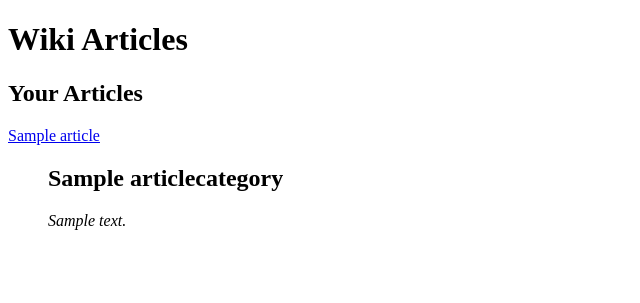
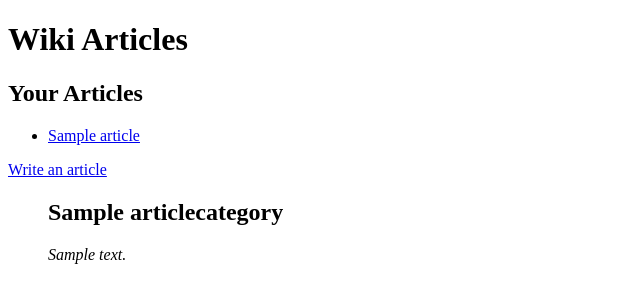
Before and after one commit to tchato-admu/hobbysite-F-21, a Django app: page /wiki/articles in a window 1280 px wide. Shown: the part 76-379 px from the top of the page, without its empty margins (0-640 px from the left). Run offline with Django 5.2, Linux system fonts and the light colour scheme; a user stored in the database is signed in; tables that the repository leaves empty hold one stand-in row (values such as "Sample post").

Commit message:
added article creation and editing

```diff
--- a/hobbysite/templates/wiki/article_detail.html
+++ b/hobbysite/templates/wiki/article_detail.html
@@ -2,6 +2,12 @@
 {% load static %}
 
 {% block content%}
+	{% if request.user.is_authenticated %}
+		{% if article.author == user.profile %}
+			<p><a href="{% url 'wiki:article_update' pk=object.pk %}">Edit</a></p>
+		{% endif %}
+	{% endif %}
+
 	<h1>{{ article.title }}</h1>
 	{% if article.header_image %}
 		<img src="{{ article.header_image.url }}" alt="there should be an image here!!">
--- a/hobbysite/templates/wiki/article_list.html
+++ b/hobbysite/templates/wiki/article_list.html
@@ -5,11 +5,18 @@
 	<h1>Wiki Articles</h1>
 	{% if request.user.is_authenticated %}
 		<h2>Your Articles</h2>
+		<ul>
 		{% for creations in user_made %}
-			<a href="{{ creations.get_absolute_url }}">
-				{{ creations }}
-			</a>
+			<li>
+				<a href="{{ creations.get_absolute_url }}">
+					{{ creations }}
+				</a>
+			</li>
+		{% empty %}
+			<p><i>You haven't written any articles. Write one now!</i></p>
 		{% endfor %}
+		</ul>
+		<p><a href="{% url 'wiki:article_create' %}">Write an article</a></p>
 	{% endif %}
 	<ul>
 		{% for category in categories %}
--- a/hobbysite/wiki/forms.py
+++ b/hobbysite/wiki/forms.py
@@ -5,7 +5,7 @@ from .models import Article, Comment
 class ArticleForm(forms.ModelForm):
     class Meta:
         model = Article
-        fields = "__all__"
+        fields = ["title", "category", "entry", "header_image",]
 
 class CommentForm(forms.ModelForm):
     class Meta:
--- a/hobbysite/wiki/urls.py
+++ b/hobbysite/wiki/urls.py
@@ -1,9 +1,11 @@
 from django.urls import path
-from .views import article_list, ArticleDetailView
+from .views import article_list, ArticleDetailView, ArticleCreateView, ArticleUpdateView
 
 urlpatterns = [
     path('articles', article_list, name='article_list'),
-    path('article/<int:pk>', ArticleDetailView.as_view(), name='article_detail')
+    path('article/<int:pk>', ArticleDetailView.as_view(), name='article_detail'),
+    path('article/add', ArticleCreateView.as_view(), name='article_create'),
+    path('article/<int:pk>/edit', ArticleUpdateView.as_view(), name='article_update'),
 ]
 
 app_name = 'wiki'
--- a/hobbysite/wiki/views.py
+++ b/hobbysite/wiki/views.py
@@ -3,7 +3,9 @@ from django.shortcuts import render
 from django.http import HttpResponse
 from django.views.generic.list import ListView
 from django.views.generic.detail import DetailView
+from django.views.generic.edit import CreateView, UpdateView
 from django.contrib.auth.mixins import LoginRequiredMixin
+from django.urls import reverse_lazy
 
 from .models import Article, ArticleCategory, Comment
 from user_management.models import Profile
@@ -62,3 +64,39 @@ class ArticleDetailView(DetailView):
             return self.get(request, *args, **kwargs)
         ctx = self.get_context_data(**kwargs)
         return self.render_to_response(ctx)
+
+class ArticleCreateView(LoginRequiredMixin, CreateView):
+    model = Article
+    form_class = ArticleForm
+    template_name = 'wiki/article_create.html'
+
+    def get_success_url(self):
+        return reverse_lazy('wiki:article_detail', kwargs={ 'pk': self.object.pk })
+
+    def form_valid(self, form):
+        author = Profile.objects.get(user=self.request.user)
+        form.instance.author = author
+        return super().form_valid(form)
+
+    def get_context_data(self, **kwargs):
+        ctx = super().get_context_data(**kwargs)
+        author = Profile.objects.get(user=self.request.user)
+        ctx['createform'] = ArticleForm(initial={'author': author})
+        return ctx
+
+class ArticleUpdateView(LoginRequiredMixin, UpdateView):
+    model = Article
+    form_class = ArticleForm
+    template_name = 'wiki/article_update.html'
+
+    def get_success_url(self):
+        return reverse_lazy('wiki:article_detail', kwargs={ 'pk': self.object.pk })
+
+    def form_valid(self,form):
+        form.instance.user = self.request.user
+        return super().form_valid(form)
+
+    def get_context_data(self, **kwargs):
+        ctx = super().get_context_data(**kwargs)
+        ctx['article'] = Article.objects.get(pk=self.object.pk)
+        return ctx
```
Also changed, not shown: hobbysite/templates/wiki/article_create.html (added, +10 -0 lines), hobbysite/templates/wiki/article_update.html (added, +12 -0 lines), hobbysite/media/images/image3.png (added).
